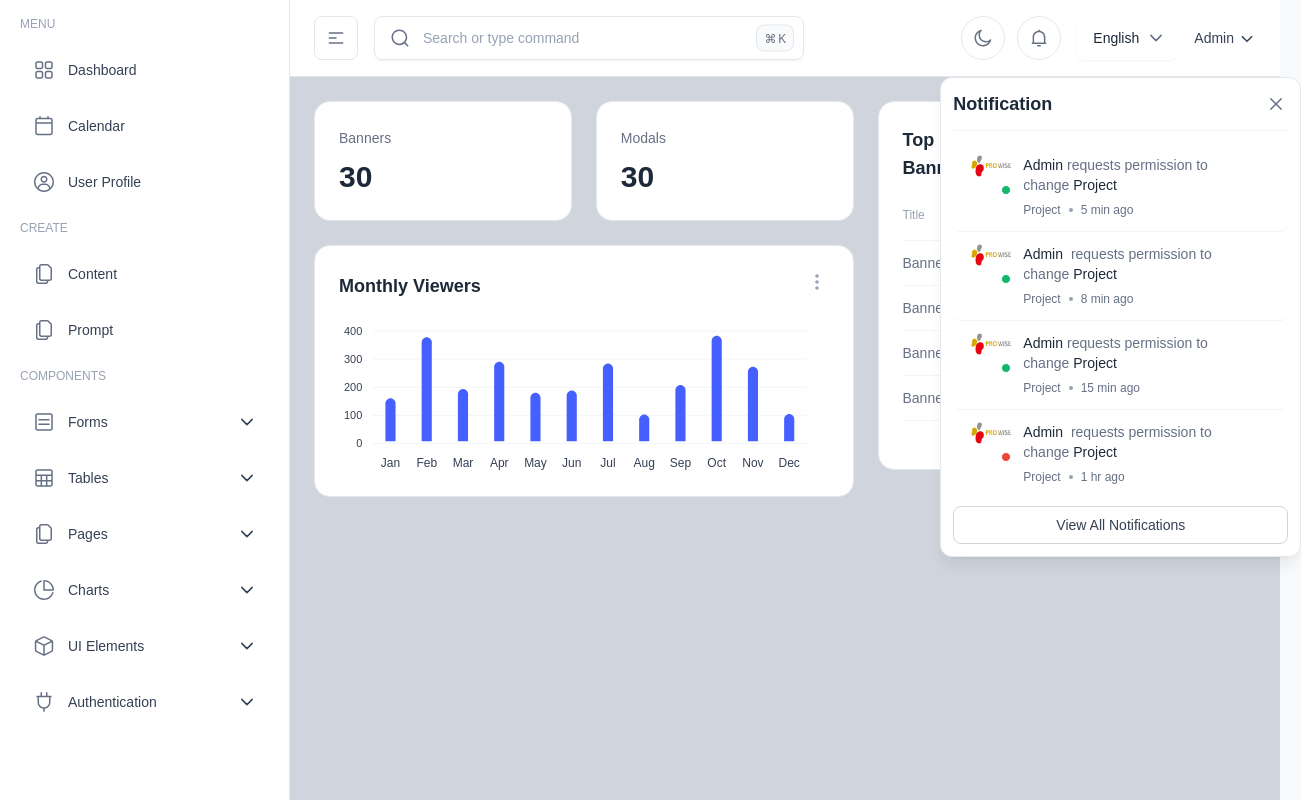
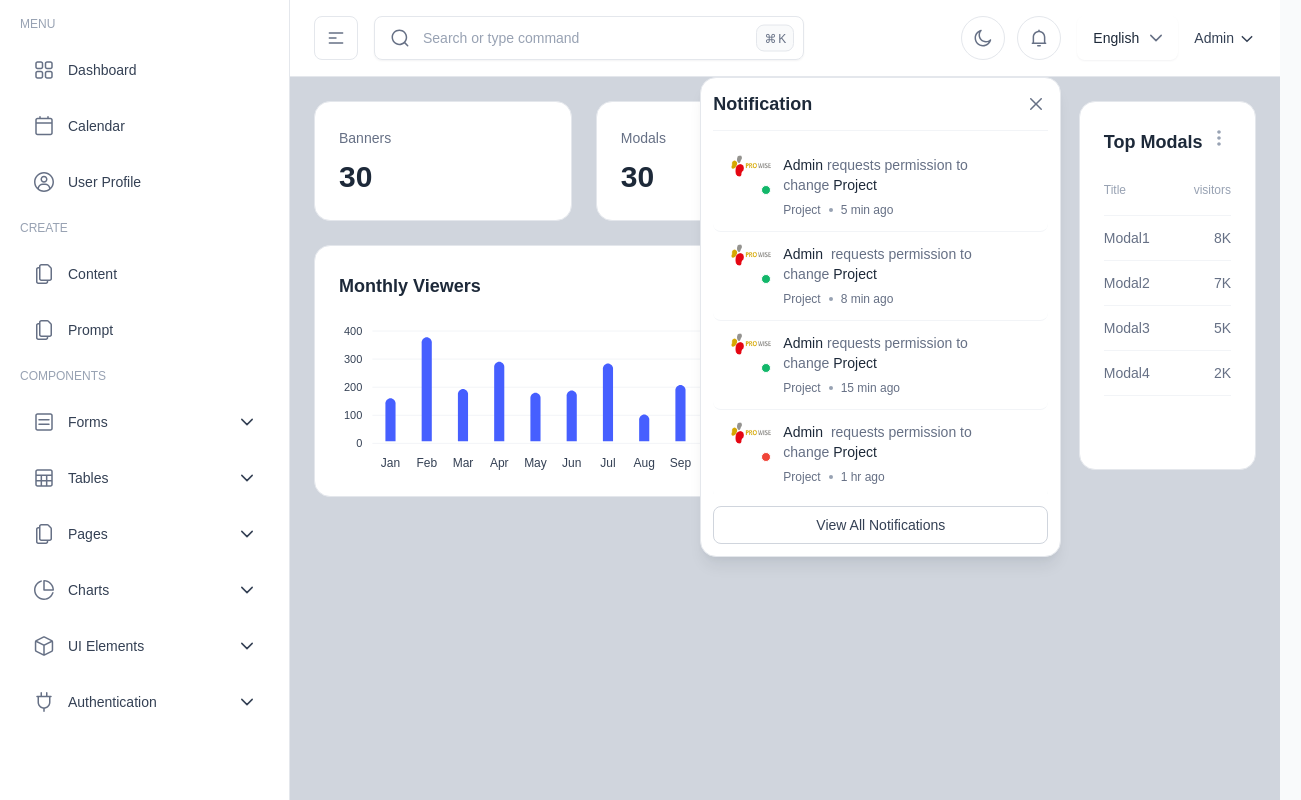
Before and after one commit to lletter12/cms, a Next.js app: page /en/main in a window 1280 px wide. Both pictures are taken after a click on the button 1039 px from the left and 38 px from the top of the page. Shown: the whole page, 1301 px wide, since content can reach past the window. Built offline with nearby package versions, Linux system fonts and the light colour scheme.

Commit message:
16th commit

```diff
--- a/src/components/header/NotificationDropdown.tsx
+++ b/src/components/header/NotificationDropdown.tsx
@@ -52,7 +52,7 @@ export default function NotificationDropdown() {
       <Dropdown
         isOpen={isOpen}
         onClose={closeDropdown}
-        className="absolute !-right-[240px] mt-[17px] flex h-[480px] w-[350px] flex-col rounded-2xl border border-gray-200 bg-white p-3 shadow-theme-lg dark:border-gray-800 dark:bg-gray-dark sm:w-[361px] lg:right-0"
+        className="absolute mt-[17px] flex h-[480px] w-[350px] flex-col rounded-2xl border border-gray-200 bg-white p-3 shadow-theme-lg dark:border-gray-800 dark:bg-gray-dark sm:w-[361px] lg:right-0 -right-[240px]"
       >
         <div className="flex items-center justify-between pb-3 mb-3 border-b border-gray-100 dark:border-gray-700">
           <h5 className="text-lg font-semibold text-gray-800 dark:text-gray-200">
--- a/src/components/ui/dropdown/Dropdown.tsx
+++ b/src/components/ui/dropdown/Dropdown.tsx
@@ -2,6 +2,7 @@
 
 import type React from "react";
 import {useEffect, useRef} from "react";
+import {classNames} from "@/utils/classNames";
 
 export interface DropdownProps {
     isOpen: boolean;
@@ -41,7 +42,7 @@ export const Dropdown = ({
     return (
         <div
             ref={dropdownRef}
-            className={`absolute z-40  right-0 mt-2  rounded-xl border border-gray-200 bg-white  shadow-theme-lg dark:border-gray-800 dark:bg-gray-dark ${className}`}
+            className={classNames("absolute z-40 right-0 mt-2 rounded-xl border border-gray-200 bg-white  shadow-theme-lg dark:border-gray-800 dark:bg-gray-dark", className)}
         >
             {children}
         </div>
```
